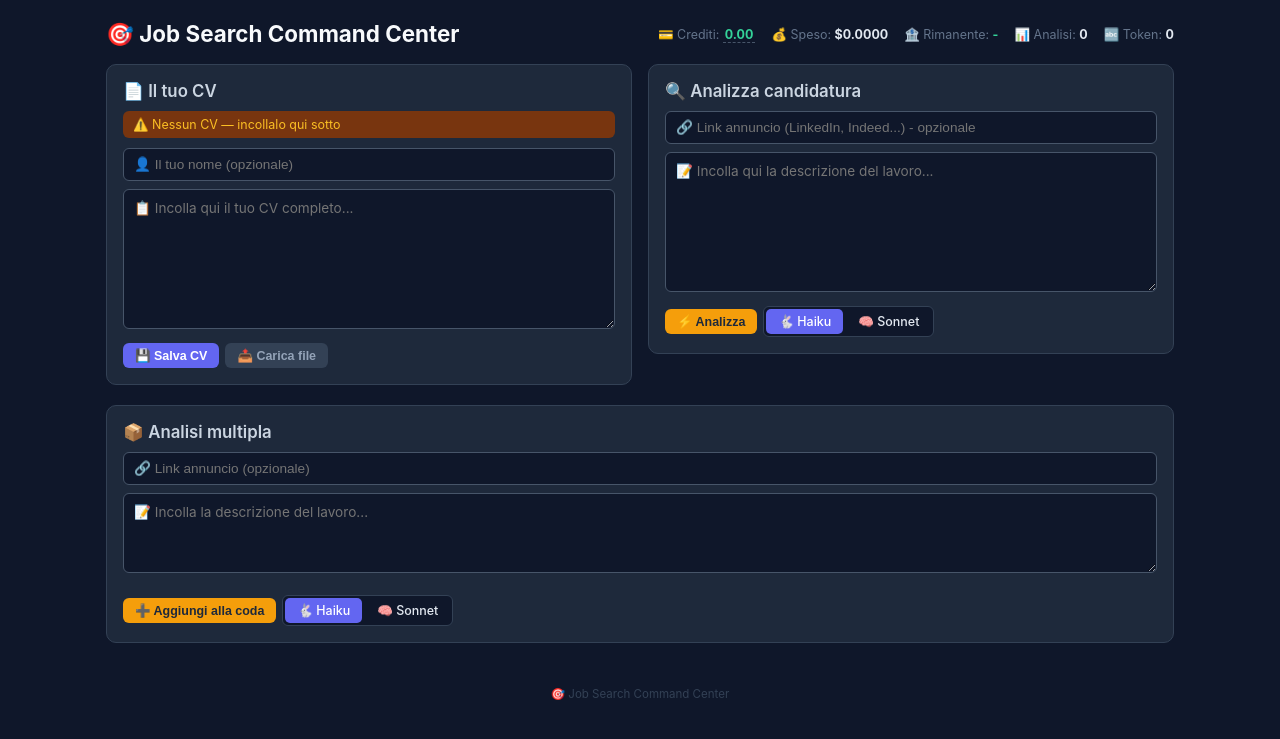
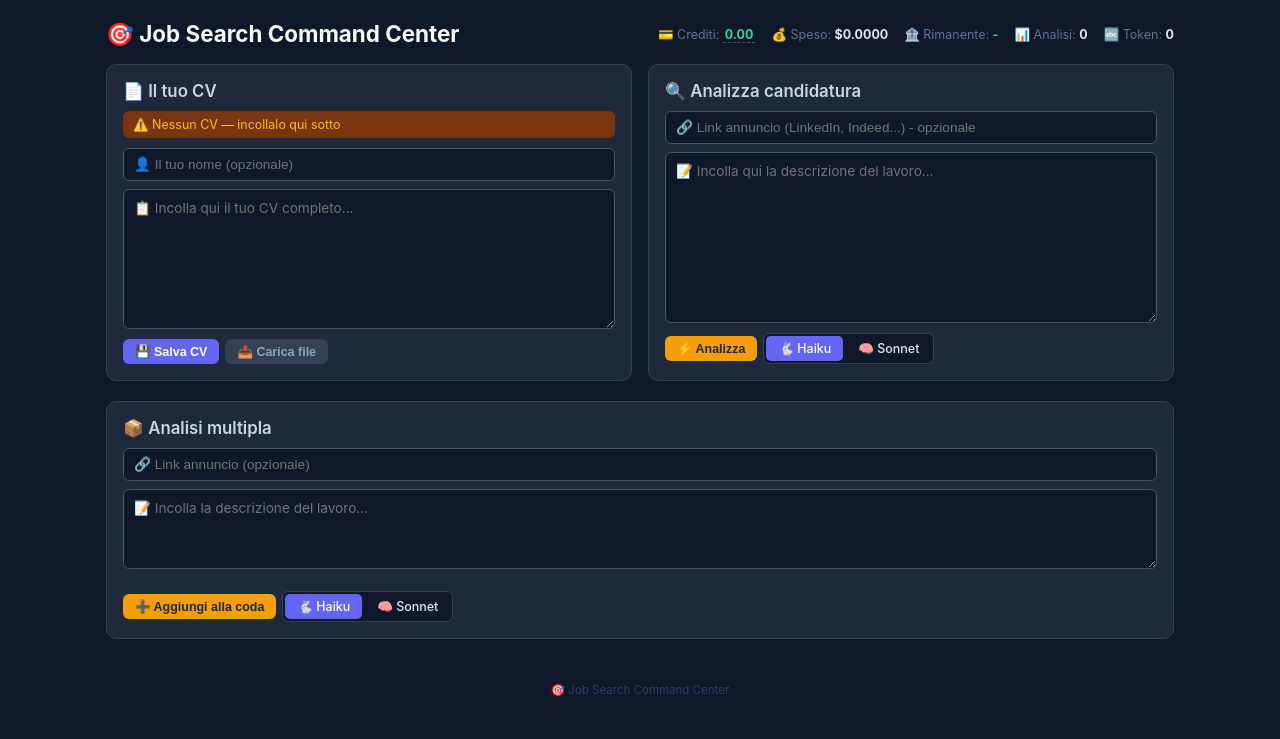
Before and after one commit to MK023/JobSearch, a FastAPI app: page / in a window 1280 px wide. Shown: the top 739 px of the page. Run offline with FastAPI, Linux system fonts and the light colour scheme; data that the repository does not hold is empty; parts of the project's set-up code (start-up, migrations or seed data) failed here and were passed over.

Commit message:
fix: box CV e Analisi omogenei, textarea CV vuota dopo salvataggio
- Textarea CV non mostra piu' il testo salvato (resta vuota)
- Grid principale con align-items:stretch: le due card hanno la stessa altezza
- Card con flexbox interno: le textarea si espandono uniformemente
- Aspetto visivo identico tra le due box

Co-Authored-By: Claude Opus 4.6 <noreply@anthropic.com>

```diff
--- a/backend/static/css/style.css
+++ b/backend/static/css/style.css
@@ -15,12 +15,14 @@ a{color:#818cf8;text-decoration:none}a:hover{text-decoration:underline}
 #sp-budget:focus{border-bottom-color:#6366f1;color:#f8fafc}
 
 /* Layout */
-.grid{display:grid;grid-template-columns:1fr 1fr;gap:16px;margin-bottom:20px;align-items:start}
+.grid{display:grid;grid-template-columns:1fr 1fr;gap:16px;margin-bottom:20px;align-items:stretch}
 .grid2{display:grid;grid-template-columns:1fr 1fr;gap:12px;align-items:start}
 @media(max-width:768px){.grid,.grid2{grid-template-columns:1fr}}
 
 /* Card + form */
-.card{background:#1e293b;border:1px solid #334155;border-radius:10px;padding:16px}
+.card{background:#1e293b;border:1px solid #334155;border-radius:10px;padding:16px;display:flex;flex-direction:column}
+.card form{display:flex;flex-direction:column;flex:1}
+.card form textarea{flex:1}
 .card-mb{margin-bottom:20px}
 textarea{width:100%;min-height:140px;background:#0f172a;border:1px solid #475569;border-radius:6px;padding:10px;color:#e2e8f0;font-size:.85rem;font-family:inherit;resize:vertical}
 textarea:focus{outline:none;border-color:#6366f1}
--- a/backend/templates/index.html
+++ b/backend/templates/index.html
@@ -34,7 +34,7 @@
             {% endif %}
             <form method="post" action="/cv" id="cv-form">
                 <input type="text" name="cv_name" placeholder="👤 Il tuo nome (opzionale)" value="{{ cv.name if cv else '' }}">
-                <textarea name="cv_text" id="cv-text" placeholder="📋 Incolla qui il tuo CV completo...">{{ cv.raw_text if cv else '' }}</textarea>
+                <textarea name="cv_text" id="cv-text" placeholder="📋 Incolla qui il tuo CV completo..."></textarea>
                 <div class="btns">
                     <button type="submit" class="btn btn-p btn-s">💾 Salva CV</button>
                     <button type="button" class="btn btn-muted btn-s" onclick="uploadCV()">📤 Carica file</button>
```
